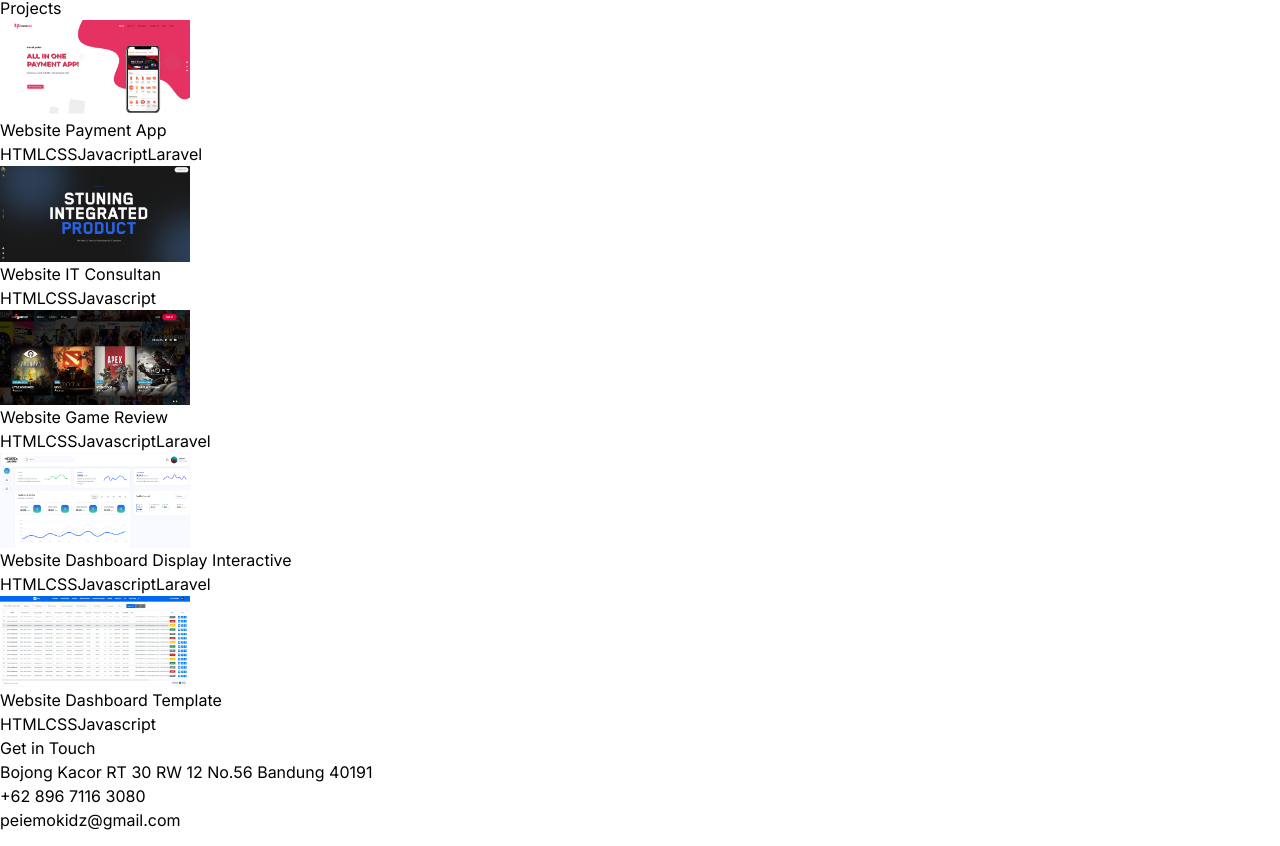
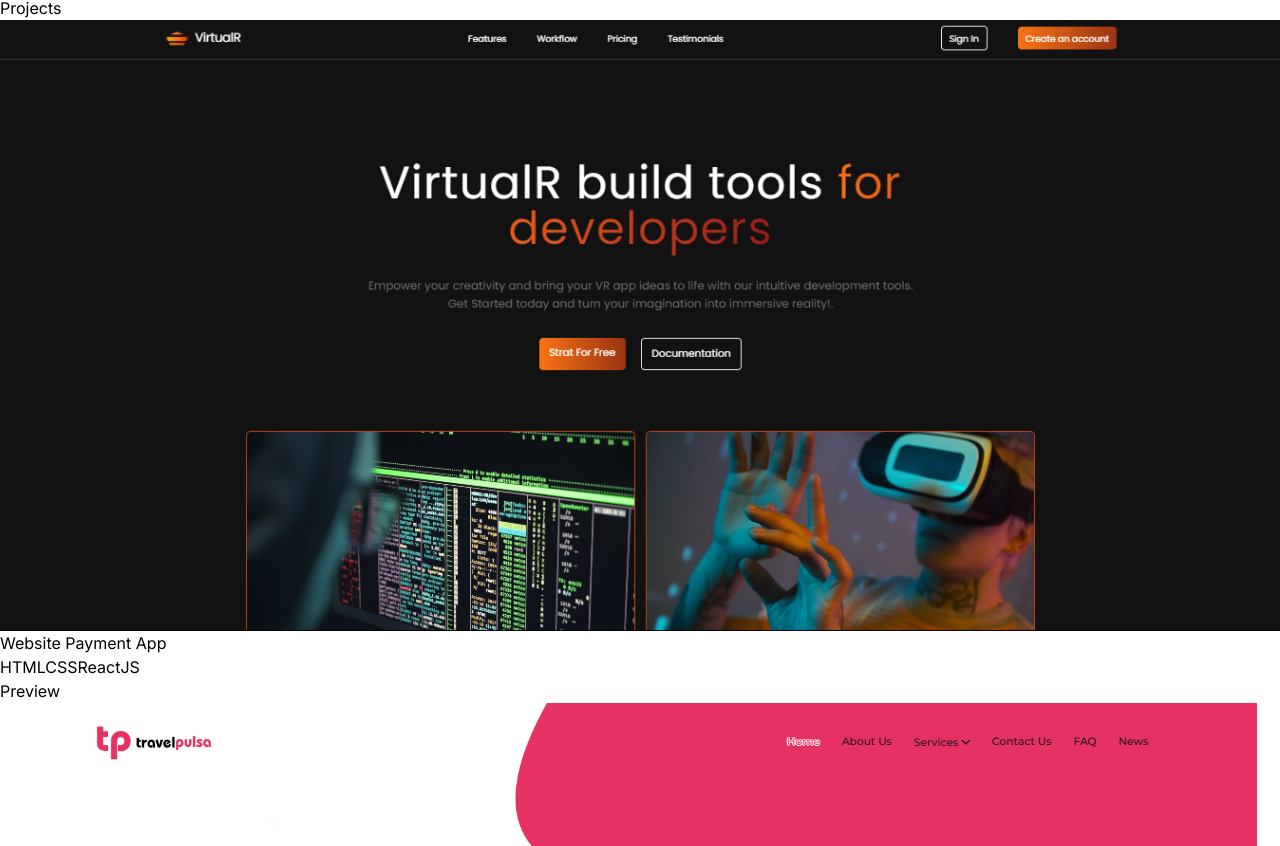
Before and after one commit to peiekidz/react-portofilo, a React (Vite) app: page / in a window 1280 px wide. Shown: the part 1954-2800 px from the top of the page. Built offline with nearby package versions, Linux system fonts and the light colour scheme.

Commit message:
update section project

```diff
--- a/src/components/Projects.jsx
+++ b/src/components/Projects.jsx
@@ -20,7 +20,7 @@
                     transition={{duration: 1}}
                     className="w-full lg:w-1/4"
                     >
-                        <img src={project.image} width ={190 } height={100} alt={project.title} className="mb-6 rounded"/>
+                        <img src={project.image} alt={project.title} className="mb-6 rounded w-64"/>
                     </motion.div>
                     <motion.div
                     whileInView={{opacity: 1, x: 0}}
@@ -29,10 +29,13 @@
                     className="w-full max-w-xl lg:w-3/4 flex-row"
                     >
                         <h6 className="mb-2 font-semibold">{project.title}</h6>
-                        {/* <p className="mb-4 text-neutral-400"><a href="">{project.url}</a></p> */}
                         {project.technologies.map((tech, index) => (
                             <span key={index} className="mr-2 rounded bg-neutral-900 px-2 py-1 text-sm font-medium text-sky-400">{tech}</span>
                         ))}
+                        <p className="mt-3 text-neutral-400">
+                            <button className="mr-2 rounded bg-neutral-900 px-2 py-1 text-sm font-medium text-sky-400 hover:bg-sky-600 hover:text-black">
+                                <a href={project.url}>Preview</a>
+                            </button></p>
                     </motion.div>
                 </div>
             ))}
--- a/src/constants/index.js
+++ b/src/constants/index.js
@@ -3,6 +3,7 @@
 import project3 from "../assets/projects/mr.gamer.png";
 import project4 from "../assets/projects/muara-jambi.png";
 import project5 from "../assets/projects/zanpay-dashboard-template.png";
+import project6 from "../assets/projects/virtualR.png";
 
 export const HERO_CONTENT = `Hi! I am Fery Febriawan, as a frontend web developer I am responsible for the development of interfaces on a website or web application.
 I focus on developing user interfaces that are attractive, interactive, and responsive,
@@ -24,37 +25,44 @@
 export const PROJECTS = [
   {
     title: "Website Payment App",
+    image: project6,
+    url:
+      "https://virtual-r-sepia.vercel.app/",
+    technologies: ["HTML", "CSS", "ReactJS"],
+  },
+  {
+    title: "Website Payment App",
     image: project1,
     url:
-      "www.Travel-Pulsa.com",
+      "#",
     technologies: ["HTML", "CSS", "Javacript", "Laravel"],
   },
   {
     title: "Website IT Consultan",
     image: project2,
     url:
-      "www.baladstudio.com",
+      "#",
     technologies: ["HTML", "CSS", "Javascript"],
   },
   {
     title: "Website Game Review",
     image: project3,
     url:
-      "www.mrgammer.com",
+      "#",
     technologies: ["HTML", "CSS", "Javascript", "Laravel"],
   },
   {
     title: "Website Dashboard Display Interactive",
     image: project4,
     url:
-      "www.muara-jambi.com.",
+      "#",
     technologies: ["HTML", "CSS", "Javascript", "Laravel"],
   },
   {
     title: "Website Dashboard Template",
     image: project5,
     url:
-      "www.Zanpay-dashboard.com",
+      "#",
     technologies: ["HTML", "CSS", "Javascript"],
   },
 ];
```
Also changed, not shown: src/assets/projects/virtualR.png (added).
